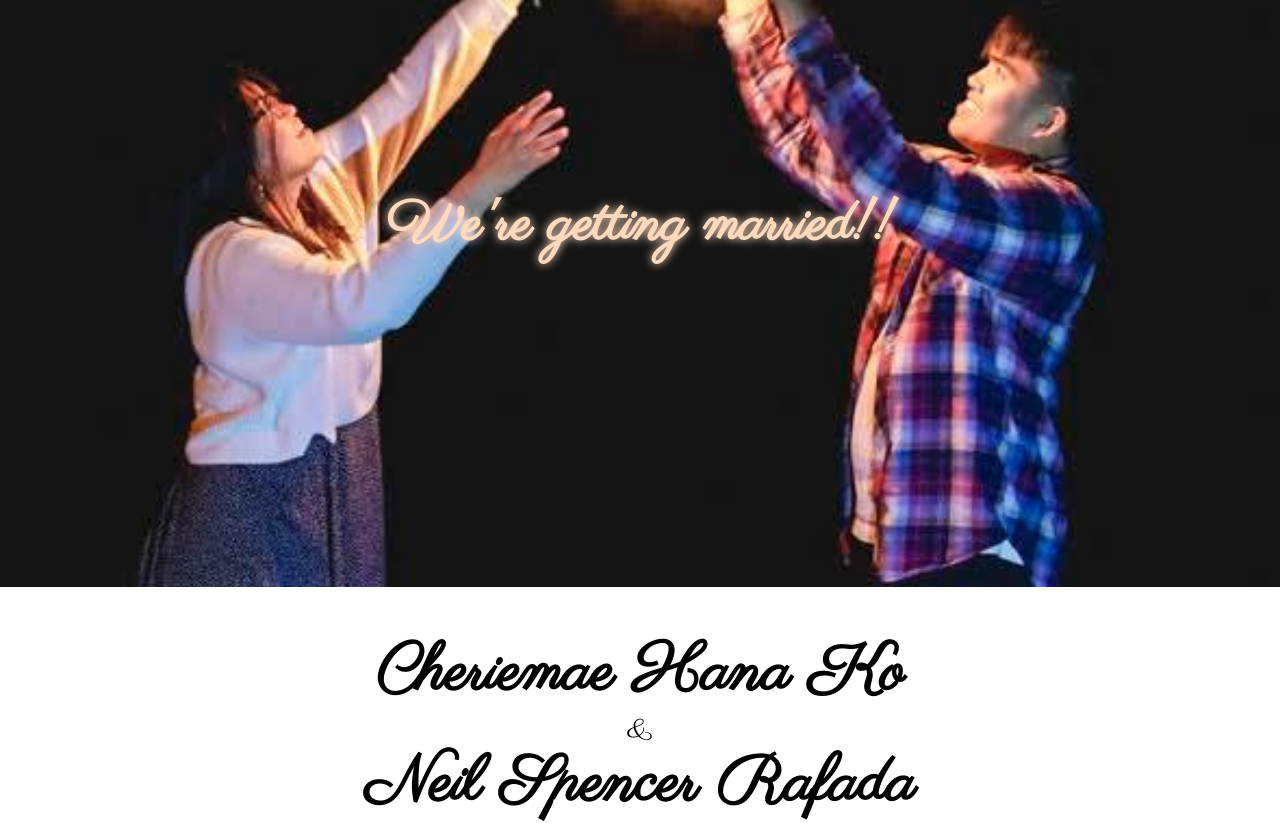
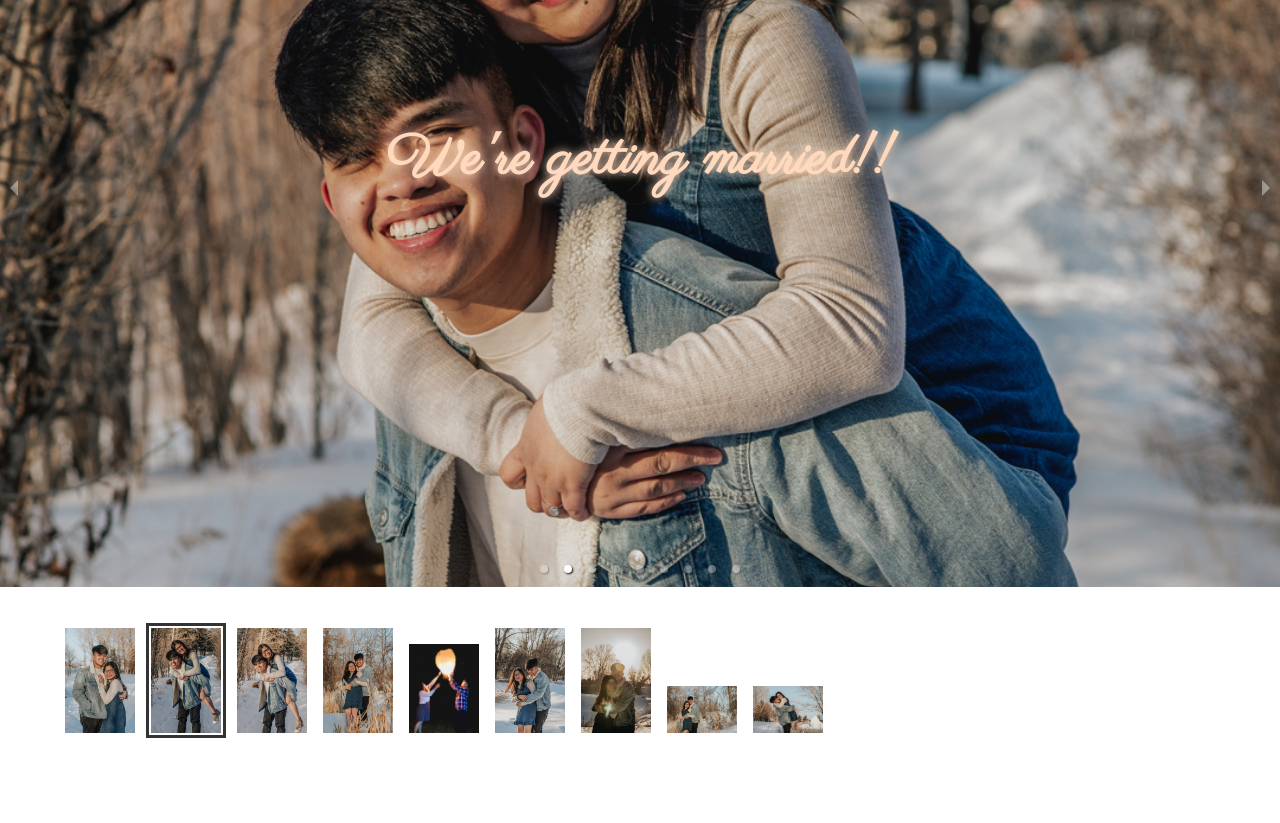
Before and after one commit to spencer-rafada/wedding-website, a React (Vite) app: page / in a window 1280 px wide. Shown: the part 380-1203 px from the top of the page. Built offline with nearby package versions, Linux system fonts and the light colour scheme.

Commit message:
added image carousel

```diff
--- a/package.json
+++ b/package.json
@@ -20,6 +20,7 @@
     "react-dom": "^18.2.0",
     "react-hot-toast": "^2.4.0",
     "react-icons": "^4.7.1",
+    "react-responsive-carousel": "^3.2.23",
     "react-router-dom": "^6.8.0"
   },
   "devDependencies": {
--- a/src/routes/Home/Home.jsx
+++ b/src/routes/Home/Home.jsx
@@ -1,10 +1,21 @@
 import React, { useEffect, useState } from 'react';
 import { Link } from 'react-router-dom';
-import mainImg from '../../assets/proposal.jpeg';
-import mainSecondImg from '../../assets/mainSecondImg.jpeg';
+import {Carousel} from 'react-responsive-carousel';
+import "react-responsive-carousel/lib/styles/carousel.min.css";
+import mainImg1 from '../../assets/proposal.jpeg';
+import mainImg2 from '../../assets/Hana&Spencer_-01.jpg'
+import mainImg3 from '../../assets/Hana&Spencer_-02.jpg'
+import mainImg4 from '../../assets/Hana&Spencer_-03.jpg'
+import mainImg5 from '../../assets/Hana&Spencer_-04.jpg'
+import mainImg6 from '../../assets/Hana&Spencer_-05.jpg'
+import mainImg7 from '../../assets/Hana&Spencer_-06.jpg'
+import mainImg10 from '../../assets/Hana&Spencer_-09.jpg'
+import mainImg11 from '../../assets/Hana&Spencer_-10.jpg'
 import './styles/Home.css';
 
 export default function Home() {
+  const images = [mainImg1, mainImg10, mainImg11, mainImg2, mainImg7]
+
   const calculateTimeLeft = () => {
     let timeLeft = {};
     const difference = +new Date('2023-07-21T10:00:00-07:00') - +new Date();
@@ -31,7 +42,26 @@ export default function Home() {
     <>
       <div className="mainHeroImg">
         <h1>We're getting married!!</h1>
-        <img src={mainImg} alt={`Main Image`}></img>
+        <Carousel infiniteLoop={true} useKeyboardArrows={true} autoPlay={true} dynamicHeight={false} emulateTouch={true}>
+          {/* these are the photos that are hiding the faces */}
+          <div className='mainImgCarousel'>
+            <img src={mainImg6} alt={`Hana and Spencer`}></img>
+          </div>
+          <div className='mainImgCarousel'>
+            <img src={mainImg4} alt={`Hana and Spencer`}></img>
+          </div>
+          <div className='mainImgCarousel'>
+            <img src={mainImg5} alt={`Hana and Spencer`}></img>
+          </div>
+          <div className='mainImgCarousel'>
+            <img src={mainImg3} alt={`Hana and Spencer`}></img>
+          </div>
+          {images.map((item) => {
+            return <div>
+              <img src={item} alt={`Hana and Spencer`}></img>
+            </div>
+          })}
+        </Carousel>
       </div>
       <div className="mainCouple">
         <h1>Cheriemae Hana Ko</h1>
--- a/src/routes/Home/styles/Home.css
+++ b/src/routes/Home/styles/Home.css
@@ -5,7 +5,7 @@
   font-family: "Parisienne", cursive;
   position: absolute;
   color: #FFD9BD;
-  top: 50%;
+  top: 30%;
   left: 50%;
   transform: translate(-50%, -50%);
   text-align: center;
@@ -13,6 +13,7 @@
   cursor: default;
   text-shadow: #FFD9BD 0 0 10px;
   font-size: 1.8rem;
+  z-index: 20;
 }
 @media screen and (min-width: 426px) {
   .mainHeroImg h1 {
@@ -22,7 +23,41 @@
 @media screen and (min-width: 1000px) {
   .mainHeroImg h1 {
     font-size: 3.5rem;
+    top: 30%;
   }
+}
+.mainHeroImg .carousel-slider {
+  height: 100%;
+}
+.mainHeroImg .carousel-slider .slider-wrapper {
+  height: 100%;
+}
+.mainHeroImg .thumbs-wrapper {
+  height: 200px;
+}
+@media screen and (min-width: 1024px) {
+  .mainHeroImg .thumbs-wrapper {
+    height: 300px;
+  }
+}
+.mainHeroImg .thumbs-wrapper .thumbs {
+  width: 100%;
+}
+.mainHeroImg .thumbs-wrapper .thumbs .thumb {
+  width: 200px;
+}
+.mainHeroImg .thumbs-wrapper .thumbs .thumb img {
+  height: 100%;
+}
+.mainHeroImg .mainImgCarousel {
+  overflow: hidden;
+  width: 100%;
+}
+.mainHeroImg .mainImgCarousel img {
+  -o-object-fit: cover;
+     object-fit: cover;
+  -o-object-position: 0px 20%;
+     object-position: 0px 20%;
 }
 .mainHeroImg img {
   width: 100%;
--- a/src/routes/Home/styles/Home.scss
+++ b/src/routes/Home/styles/Home.scss
@@ -6,7 +6,7 @@
     font-family: 'Parisienne', cursive;
     position: absolute;
     color: $peach;
-    top: 50%;
+    top: 30%;
     left: 50%;
     transform: translate(-50%, -50%);
     text-align: center;
@@ -14,13 +14,50 @@
     cursor: default;
     text-shadow: $peach 0 0 10px;
     font-size: 1.8rem;
+    z-index: 20;
     @media screen and (min-width: 426px) {
       font-size: 2.8rem;
     }
     @media screen and (min-width: 1000px) {
       font-size: 3.5rem;
+      top: 30%;
     }
   }
+
+  // Carousel
+  .carousel-slider {
+    height: 100%;
+    .slider-wrapper {
+      height: 100%;
+    }
+  }
+
+  .thumbs-wrapper {
+    height: 200px;
+    @media screen and (min-width: 1024px) {
+      height: 300px;
+    }
+    .thumbs {
+      width: 100%;
+      .thumb {
+        width: 200px;
+        img {
+          height: 100%;
+        }
+      }
+    }
+  }
+
+  .mainImgCarousel {
+    overflow: hidden;
+    width: 100%;
+    img {
+      object-fit: cover;
+      object-position: 0px 20%;
+    }
+  }
+  // End of Carousel
+
   img {
     width: 100%;
     object-fit: cover;
```
Also changed, not shown: 2 other files (tests, documents, lock files or other folders).
